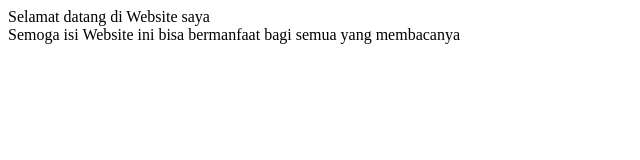
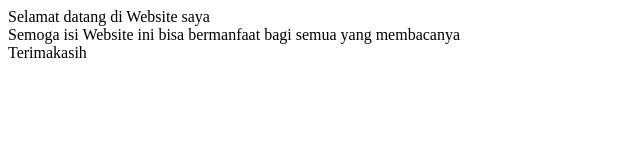
Before and after one commit to JonathanAntonius/Branch_html, a plain HTML site: page index.html in a window 1280 px wide. Shown: the whole page, without its empty margins (0-640 px from the left). Drawn offline with Linux system fonts and the light colour scheme.

Commit message:
Update Terimakasih

```diff
--- a/index.html
+++ b/index.html
@@ -4,6 +4,7 @@
 </head>
 <body>
 Selamat datang di Website saya <br>
-Semoga isi Website ini bisa bermanfaat bagi semua yang membacanya
+Semoga isi Website ini bisa bermanfaat bagi semua yang membacanya<br>
+  Terimakasih
 </body>
 <html>
```
